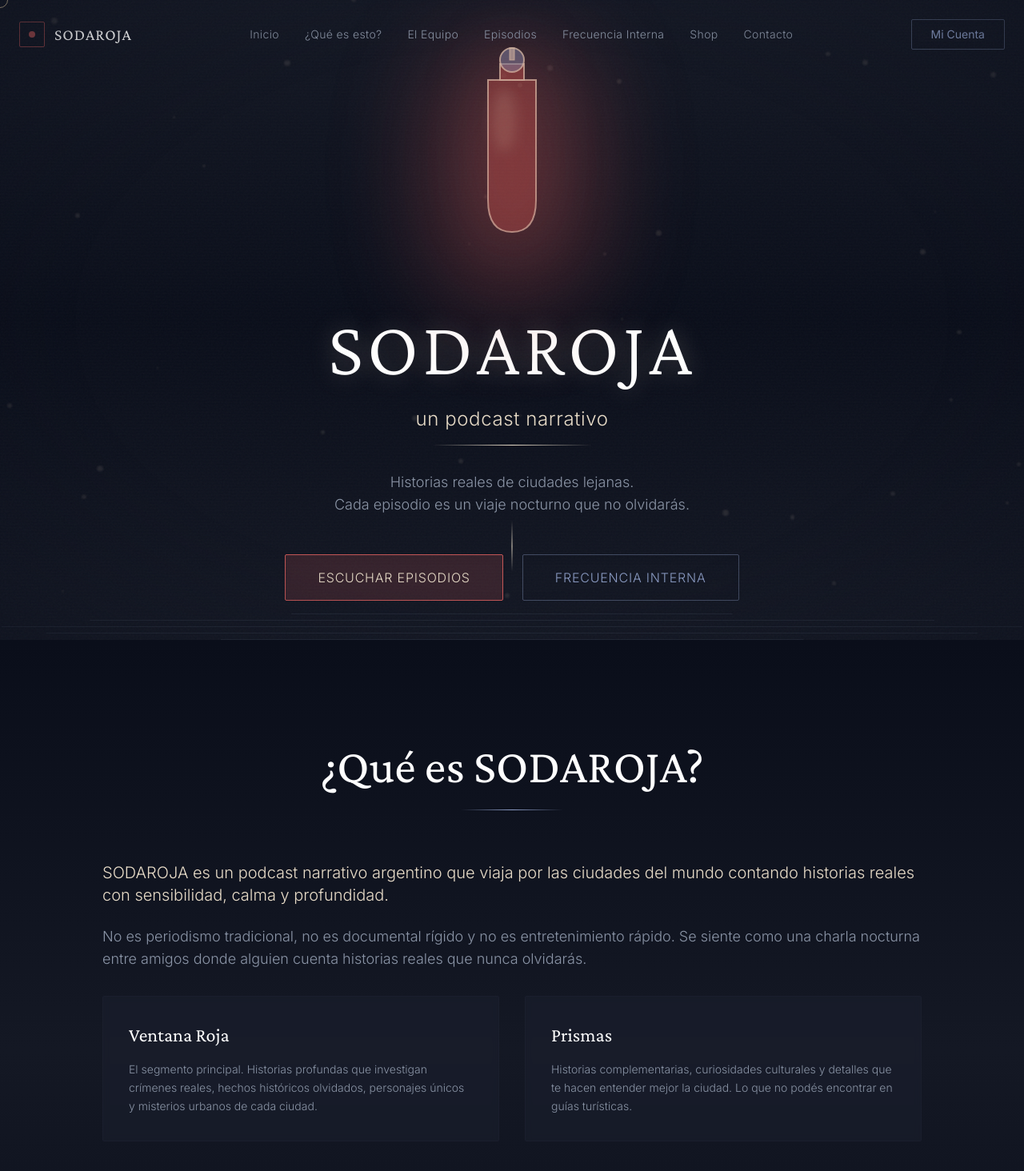
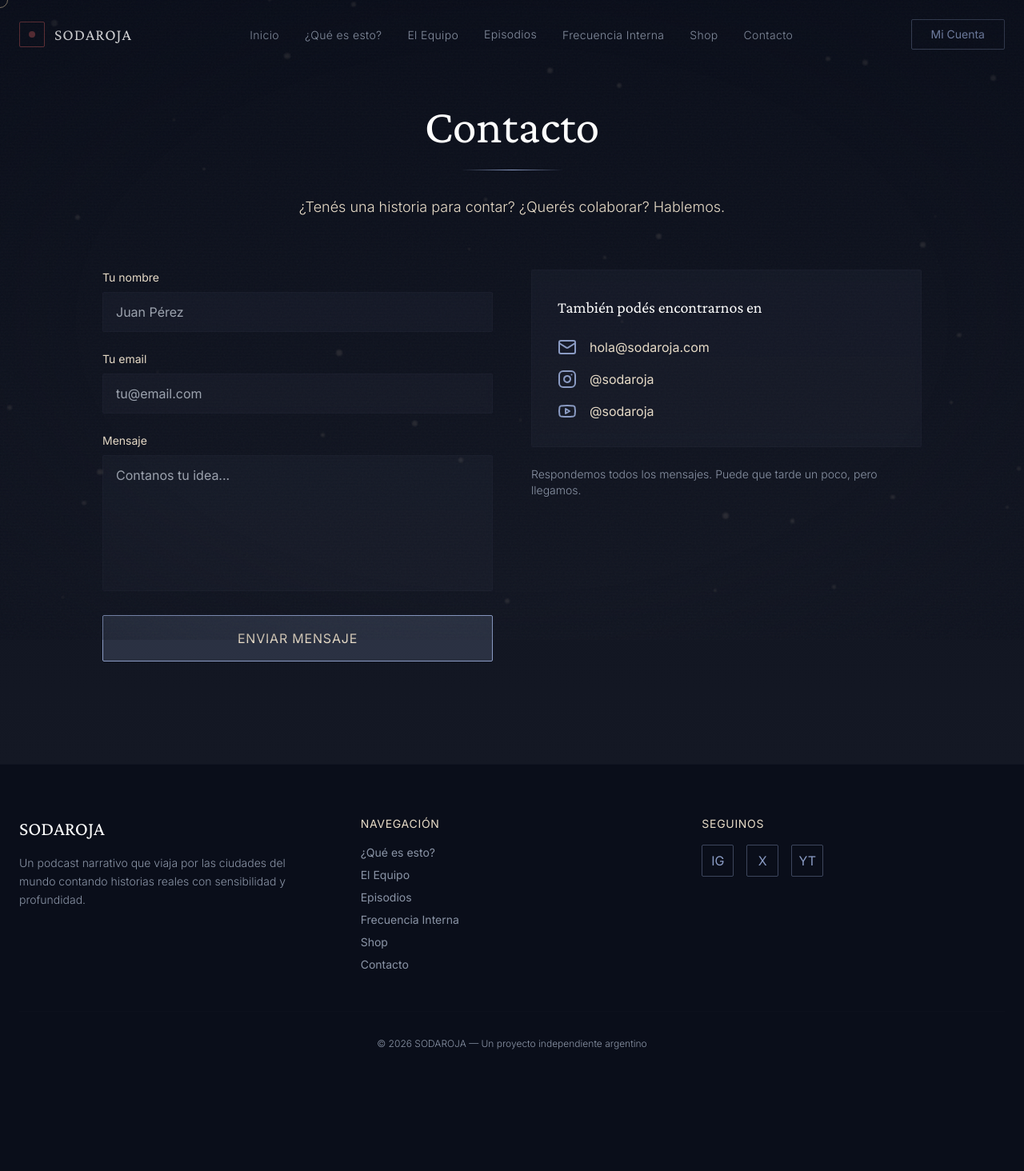
Before and after one commit to dinabronca/sodaroja, a React (Vite) app: page /contacto in a window 1280 px wide. Shown: the top 1464 px of the page at 80% size. After the commit the page ends 1377 px from the top, so only its background shows below. Built offline with nearby package versions, Linux system fonts and the light colour scheme; the HTML template or start-up script is replaced by a standard one.

Commit message:
Add files via upload

```diff
--- a/src/App.tsx
+++ b/src/App.tsx
@@ -1,69 +1,20 @@
 import React from 'react';
+import { BrowserRouter as Router, Routes, Route } from 'react-router-dom';
 import { Navbar } from './components/Navbar';
-import { Hero } from './components/Hero';
-import { QueEsEsto } from './components/QueEsEsto';
-import { ElEquipo } from './components/ElEquipo';
-import { EpisodeCard } from './components/EpisodeCard';
-import { FrecuenciaInterna } from './components/FrecuenciaInterna';
-import { Shop } from './components/Shop';
-import { Contacto } from './components/Contacto';
+import { HomePage } from './pages/HomePage';
+import { QueEsEstoPage } from './pages/QueEsEstoPage';
+import { EquipoPage } from './pages/EquipoPage';
+import { FrecuenciaInternaPage } from './pages/FrecuenciaInternaPage';
+import { ShopPage } from './pages/ShopPage';
+import { ContactoPage } from './pages/ContactoPage';
 import { CustomCursor } from './effects/CustomCursor';
 import { FloatingParticles } from './effects/FloatingParticles';
 import { Bokeh } from './effects/Bokeh';
 import './styles/globals.css';
 
-// Mock data para episodios
-const mockEpisodes = [
-  {
-    id: '1',
-    city: 'PARÍS',
-    title: 'Las Catacumbas Olvidadas',
-    description: 'Bajo las calles más elegantes del mundo, seis millones de esqueletos guardan secretos que nadie quiere recordar.',
-    imageUrl: 'https://images.unsplash.com/photo-1502602898657-3e91760cbb34?w=800&q=80',
-    isPremium: false,
-    lat: 48.8566,
-    lng: 2.3522,
-    spotifyUrl: '#',
-    soundcloudUrl: '#',
-  },
-  {
-    id: '2',
-    city: 'TOKIO',
-    title: 'El Último Samurái Digital',
-    description: 'En los callejones de Akihabara, un hombre programa códigos que nadie puede descifrar. Su identidad: un misterio de 20 años.',
-    imageUrl: 'https://images.unsplash.com/photo-1540959733332-eab4deabeeaf?w=800&q=80',
-    isPremium: true,
-    lat: 35.6762,
-    lng: 139.6503,
-  },
-  {
-    id: '3',
-    city: 'BUENOS AIRES',
-    title: 'La Dama de Blanco',
-    description: 'Cada noche de tormenta, una figura cruza el Cementerio de la Recoleta. Los que la siguieron... nunca contaron la historia completa.',
-    imageUrl: 'https://images.unsplash.com/photo-1589909202802-8f4aadce1849?w=800&q=80',
-    isPremium: false,
-    lat: -34.6037,
-    lng: -58.3816,
-    spotifyUrl: '#',
-    soundcloudUrl: '#',
-  },
-  {
-    id: '4',
-    city: 'ESTAMBUL',
-    title: 'Los Tesoros Hundidos del Bósforo',
-    description: 'Tres imperios. Mil naufragios. Un buzo que encontró algo que no debía encontrar.',
-    imageUrl: 'https://images.unsplash.com/photo-1524231757912-21f4fe3a7200?w=800&q=80',
-    isPremium: false,
-    lat: 41.0082,
-    lng: 28.9784,
-    spotifyUrl: '#',
-    soundcloudUrl: '#',
-  },
-];
-
 function App() {
   return (
+    <Router>
       <div className="relative min-h-screen bg-soda-night overflow-x-hidden">
         {/* Efectos de fondo atmosféricos */}
         <div className="film-grain" />
@@ -82,53 +33,15 @@ function App() {
         {/* Navegación */}
         <Navbar />
 
-      {/* Hero Section */}
-      <Hero />
-
-      {/* Sección ¿Qué es esto? */}
-      <QueEsEsto />
-
-      {/* Sección El Equipo */}
-      <ElEquipo />
-
-      {/* Sección de Últimos Episodios */}
-      <section id="episodios" className="relative py-24 px-6">
-        <div className="max-w-7xl mx-auto">
-          {/* Título de sección */}
-          <div className="text-center mb-16">
-            <h2 className="text-5xl font-serif text-soda-glow mb-4">
-              Viajes Recientes
-            </h2>
-            <div className="w-32 h-px bg-gradient-to-r from-transparent via-soda-accent to-transparent mx-auto mb-6" />
-            <p className="text-soda-fog font-light tracking-wide">
-              Cada ciudad esconde historias que nunca imaginaste
-            </p>
-          </div>
-
-          {/* Grid de episodios */}
-          <div className="grid grid-cols-1 md:grid-cols-2 lg:grid-cols-3 gap-8">
-            {mockEpisodes.map((episode) => (
-              <EpisodeCard key={episode.id} episode={episode} />
-            ))}
-          </div>
-
-          {/* Botón ver todos */}
-          <div className="text-center mt-16">
-            <button className="glow-button hoverable px-12 py-4 border border-soda-lamp border-opacity-30 text-soda-lamp rounded-sm hover:border-opacity-60 hover:bg-soda-lamp hover:bg-opacity-5 transition-all duration-300 font-light tracking-wider">
-              VER TODOS LOS EPISODIOS
-            </button>
-          </div>
-        </div>
-      </section>
-
-      {/* Sección Frecuencia Interna */}
-      <FrecuenciaInterna />
-
-      {/* Sección Shop */}
-      <Shop />
-
-      {/* Sección Contacto */}
-      <Contacto />
+        {/* Rutas */}
+        <Routes>
+          <Route path="/" element={<HomePage />} />
+          <Route path="/que-es-esto" element={<QueEsEstoPage />} />
+          <Route path="/equipo" element={<EquipoPage />} />
+          <Route path="/frecuencia-interna" element={<FrecuenciaInternaPage />} />
+          <Route path="/shop" element={<ShopPage />} />
+          <Route path="/contacto" element={<ContactoPage />} />
+        </Routes>
 
         {/* Footer */}
         <footer className="relative py-16 px-6 border-t border-soda-mist border-opacity-20">
@@ -146,12 +59,12 @@ function App() {
               <div>
                 <h4 className="text-soda-lamp text-sm tracking-wider mb-4">NAVEGACIÓN</h4>
                 <ul className="space-y-2 text-soda-fog text-sm">
-                <li><a href="#que-es-esto" className="hoverable hover:text-soda-lamp transition-colors">¿Qué es esto?</a></li>
-                <li><a href="#equipo" className="hoverable hover:text-soda-lamp transition-colors">El Equipo</a></li>
-                <li><a href="#episodios" className="hoverable hover:text-soda-lamp transition-colors">Episodios</a></li>
-                <li><a href="#frecuencia-interna" className="hoverable hover:text-soda-lamp transition-colors">Frecuencia Interna</a></li>
-                <li><a href="#shop" className="hoverable hover:text-soda-lamp transition-colors">Shop</a></li>
-                <li><a href="#contacto" className="hoverable hover:text-soda-lamp transition-colors">Contacto</a></li>
+                  <li><a href="/que-es-esto" className="hoverable hover:text-soda-lamp transition-colors">¿Qué es esto?</a></li>
+                  <li><a href="/equipo" className="hoverable hover:text-soda-lamp transition-colors">El Equipo</a></li>
+                  <li><a href="/#episodios" className="hoverable hover:text-soda-lamp transition-colors">Episodios</a></li>
+                  <li><a href="/frecuencia-interna" className="hoverable hover:text-soda-lamp transition-colors">Frecuencia Interna</a></li>
+                  <li><a href="/shop" className="hoverable hover:text-soda-lamp transition-colors">Shop</a></li>
+                  <li><a href="/contacto" className="hoverable hover:text-soda-lamp transition-colors">Contacto</a></li>
                 </ul>
               </div>
 
@@ -180,6 +93,7 @@ function App() {
           </div>
         </footer>
       </div>
+    </Router>
   );
 }
 
--- a/src/components/Navbar.tsx
+++ b/src/components/Navbar.tsx
@@ -1,8 +1,10 @@
 import React, { useState, useEffect } from 'react';
 import { motion } from 'framer-motion';
+import { Link, useLocation } from 'react-router-dom';
 
 export const Navbar: React.FC = () => {
   const [scrolled, setScrolled] = useState(false);
+  const location = useLocation();
 
   useEffect(() => {
     const handleScroll = () => setScrolled(window.scrollY > 50);
@@ -10,27 +12,25 @@ export const Navbar: React.FC = () => {
     return () => window.removeEventListener('scroll', handleScroll);
   }, []);
 
-  const handleNavClick = (e: React.MouseEvent<HTMLAnchorElement>, href: string) => {
+  const menuItems = [
+    { label: 'Inicio', href: '/' },
+    { label: '¿Qué es esto?', href: '/que-es-esto' },
+    { label: 'El Equipo', href: '/equipo' },
+    { label: 'Episodios', href: '/#episodios' },
+    { label: 'Frecuencia Interna', href: '/frecuencia-interna' },
+    { label: 'Shop', href: '/shop' },
+    { label: 'Contacto', href: '/contacto' },
+  ];
+
+  const handleEpisodiosClick = (e: React.MouseEvent) => {
+    if (location.pathname === '/') {
       e.preventDefault();
-    if (href === '/') {
-      window.scrollTo({ top: 0, behavior: 'smooth' });
-    } else {
-      const element = document.querySelector(href);
+      const element = document.querySelector('#episodios');
       if (element) {
         element.scrollIntoView({ behavior: 'smooth', block: 'start' });
       }
     }
   };
-
-  const menuItems = [
-    { label: 'Inicio', href: '/' },
-    { label: '¿Qué es esto?', href: '#que-es-esto' },
-    { label: 'El Equipo', href: '#equipo' },
-    { label: 'Episodios', href: '#episodios' },
-    { label: 'Frecuencia Interna', href: '#frecuencia-interna' },
-    { label: 'Shop', href: '#shop' },
-    { label: 'Contacto', href: '#contacto' },
-  ];
 
   return (
     <motion.nav
@@ -44,22 +44,26 @@ export const Navbar: React.FC = () => {
       <div className="max-w-7xl mx-auto px-6 py-6">
         <div className="flex items-center justify-between">
           {/* Logo */}
-          <a href="/" className="hoverable group">
+          <Link to="/" className="hoverable group">
             <div className="flex items-center space-x-3">
               <div className="w-8 h-8 border border-soda-red border-opacity-60 rounded-sm flex items-center justify-center group-hover:border-opacity-100 transition-all duration-300">
                 <div className="w-2 h-2 bg-soda-red rounded-full animate-pulse-slow" />
               </div>
               <span className="font-serif text-xl tracking-wider text-soda-glow">SODAROJA</span>
             </div>
-          </a>
+          </Link>
 
           {/* Menu Desktop */}
           <div className="hidden md:flex items-center space-x-8">
-            {menuItems.map((item, index) => (
+            {menuItems.map((item, index) => {
+              const isEpisodios = item.href === '/#episodios';
+
+              if (isEpisodios) {
+                return (
                   <motion.a
                     key={item.href}
                     href={item.href}
-                onClick={(e) => handleNavClick(e, item.href)}
+                    onClick={handleEpisodiosClick}
                     initial={{ opacity: 0, y: -20 }}
                     animate={{ opacity: 1, y: 0 }}
                     transition={{ delay: 0.1 * index, duration: 0.5 }}
@@ -68,7 +72,26 @@ export const Navbar: React.FC = () => {
                     {item.label}
                     <span className="absolute bottom-0 left-0 w-0 h-px bg-soda-lamp group-hover:w-full transition-all duration-300" />
                   </motion.a>
-            ))}
+                );
+              }
+
+              return (
+                <motion.div
+                  key={item.href}
+                  initial={{ opacity: 0, y: -20 }}
+                  animate={{ opacity: 1, y: 0 }}
+                  transition={{ delay: 0.1 * index, duration: 0.5 }}
+                >
+                  <Link
+                    to={item.href}
+                    className="hoverable text-soda-fog hover:text-soda-lamp transition-colors duration-300 text-sm tracking-wide font-light relative group"
+                  >
+                    {item.label}
+                    <span className="absolute bottom-0 left-0 w-0 h-px bg-soda-lamp group-hover:w-full transition-all duration-300" />
+                  </Link>
+                </motion.div>
+              );
+            })}
           </div>
 
           {/* Mi Cuenta */}
--- /dev/null
+++ b/src/pages/ContactoPage.tsx
@@ -0,0 +1,6 @@
+import React from 'react';
+import { Contacto } from '../components/Contacto';
+
+export const ContactoPage: React.FC = () => {
+  return <Contacto />;
+};
--- /dev/null
+++ b/src/pages/EquipoPage.tsx
@@ -0,0 +1,6 @@
+import React from 'react';
+import { ElEquipo } from '../components/ElEquipo';
+
+export const EquipoPage: React.FC = () => {
+  return <ElEquipo />;
+};
--- /dev/null
+++ b/src/pages/FrecuenciaInternaPage.tsx
@@ -0,0 +1,6 @@
+import React from 'react';
+import { FrecuenciaInterna } from '../components/FrecuenciaInterna';
+
+export const FrecuenciaInternaPage: React.FC = () => {
+  return <FrecuenciaInterna />;
+};
--- /dev/null
+++ b/src/pages/HomePage.tsx
@@ -0,0 +1,114 @@
+import React from 'react';
+import { Hero } from '../components/Hero';
+import { EpisodeCard } from '../components/EpisodeCard';
+
+// Mock data para episodios
+const mockEpisodes = [
+  {
+    id: '1',
+    city: 'PARÍS',
+    title: 'Las Catacumbas Olvidadas',
+    description: 'Bajo las calles más elegantes del mundo, seis millones de esqueletos guardan secretos que nadie quiere recordar.',
+    imageUrl: 'https://images.unsplash.com/photo-1502602898657-3e91760cbb34?w=800&q=80',
+    isPremium: false,
+    lat: 48.8566,
+    lng: 2.3522,
+    spotifyUrl: '#',
+    soundcloudUrl: '#',
+  },
+  {
+    id: '2',
+    city: 'TOKIO',
+    title: 'El Último Samurái Digital',
+    description: 'En los callejones de Akihabara, un hombre programa códigos que nadie puede descifrar. Su identidad: un misterio de 20 años.',
+    imageUrl: 'https://images.unsplash.com/photo-1540959733332-eab4deabeeaf?w=800&q=80',
+    isPremium: true,
+    lat: 35.6762,
+    lng: 139.6503,
+  },
+  {
+    id: '3',
+    city: 'BUENOS AIRES',
+    title: 'La Dama de Blanco',
+    description: 'Cada noche de tormenta, una figura cruza el Cementerio de la Recoleta. Los que la siguieron... nunca contaron la historia completa.',
+    imageUrl: 'https://images.unsplash.com/photo-1589909202802-8f4aadce1849?w=800&q=80',
+    isPremium: false,
+    lat: -34.6037,
+    lng: -58.3816,
+    spotifyUrl: '#',
+    soundcloudUrl: '#',
+  },
+  {
+    id: '4',
+    city: 'ESTAMBUL',
+    title: 'Los Tesoros Hundidos del Bósforo',
+    description: 'Tres imperios. Mil naufragios. Un buzo que encontró algo que no debía encontrar.',
+    imageUrl: 'https://images.unsplash.com/photo-1524231757912-21f4fe3a7200?w=800&q=80',
+    isPremium: false,
+    lat: 41.0082,
+    lng: 28.9784,
+    spotifyUrl: '#',
+    soundcloudUrl: '#',
+  },
+  {
+    id: '5',
+    city: 'PRAGA',
+    title: 'El Reloj que Predijo la Guerra',
+    description: 'En la plaza más antigua de Europa, un reloj astronómico medieval guarda una profecía que nadie quiso escuchar.',
+    imageUrl: 'https://images.unsplash.com/photo-1541849546-216549ae216d?w=800&q=80',
+    isPremium: true,
+    lat: 50.0875,
+    lng: 14.4214,
+  },
+  {
+    id: '6',
+    city: 'NUEVA YORK',
+    title: 'El Fantasma del Metro',
+    description: 'Línea 6, estación City Hall. Clausurada en 1945. Pero algunos conductores juran que alguien sigue esperando allí.',
+    imageUrl: 'https://images.unsplash.com/photo-1496442226666-8d4d0e62e6e9?w=800&q=80',
+    isPremium: false,
+    lat: 40.7128,
+    lng: -74.0060,
+    spotifyUrl: '#',
+    soundcloudUrl: '#',
+  },
+];
+
+export const HomePage: React.FC = () => {
+  return (
+    <>
+      {/* Hero Section */}
+      <Hero />
+
+      {/* Sección de Episodios */}
+      <section id="episodios" className="relative py-24 px-6">
+        <div className="max-w-7xl mx-auto">
+          {/* Título de sección */}
+          <div className="text-center mb-16">
+            <h2 className="text-5xl font-serif text-soda-glow mb-4">
+              Viajes Recientes
+            </h2>
+            <div className="w-32 h-px bg-gradient-to-r from-transparent via-soda-accent to-transparent mx-auto mb-6" />
+            <p className="text-soda-fog font-light tracking-wide">
+              Cada ciudad esconde historias que nunca imaginaste
+            </p>
+          </div>
+
+          {/* Grid de episodios - 3 columnas */}
+          <div className="grid grid-cols-1 md:grid-cols-2 lg:grid-cols-3 gap-8">
+            {mockEpisodes.map((episode) => (
+              <EpisodeCard key={episode.id} episode={episode} />
+            ))}
+          </div>
+
+          {/* Botón ver todos */}
+          <div className="text-center mt-16">
+            <button className="glow-button hoverable px-12 py-4 border border-soda-lamp border-opacity-30 text-soda-lamp rounded-sm hover:border-opacity-60 hover:bg-soda-lamp hover:bg-opacity-5 transition-all duration-300 font-light tracking-wider">
+              VER TODOS LOS EPISODIOS
+            </button>
+          </div>
+        </div>
+      </section>
+    </>
+  );
+};
--- /dev/null
+++ b/src/pages/QueEsEstoPage.tsx
@@ -0,0 +1,6 @@
+import React from 'react';
+import { QueEsEsto } from '../components/QueEsEsto';
+
+export const QueEsEstoPage: React.FC = () => {
+  return <QueEsEsto />;
+};
--- /dev/null
+++ b/src/pages/ShopPage.tsx
@@ -0,0 +1,6 @@
+import React from 'react';
+import { Shop } from '../components/Shop';
+
+export const ShopPage: React.FC = () => {
+  return <Shop />;
+};
```
Lines whose indentation alone changed are shown as unchanged.
